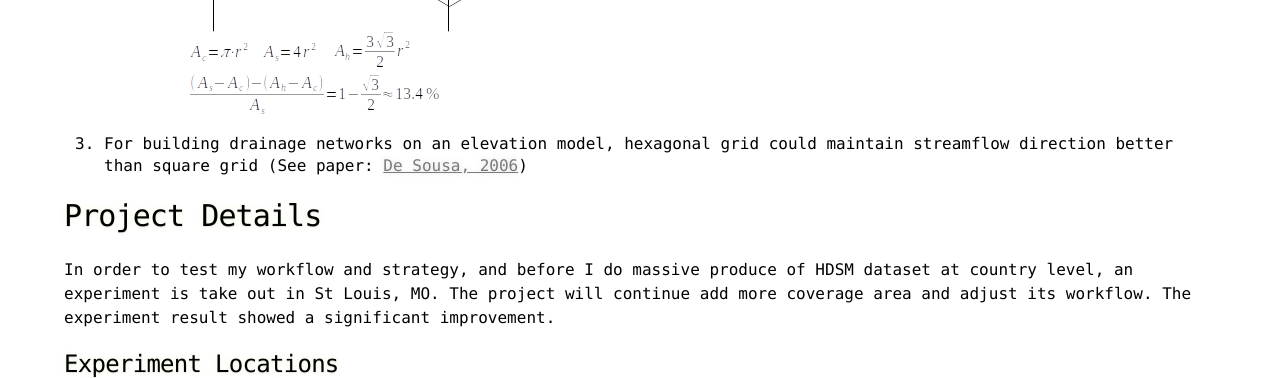
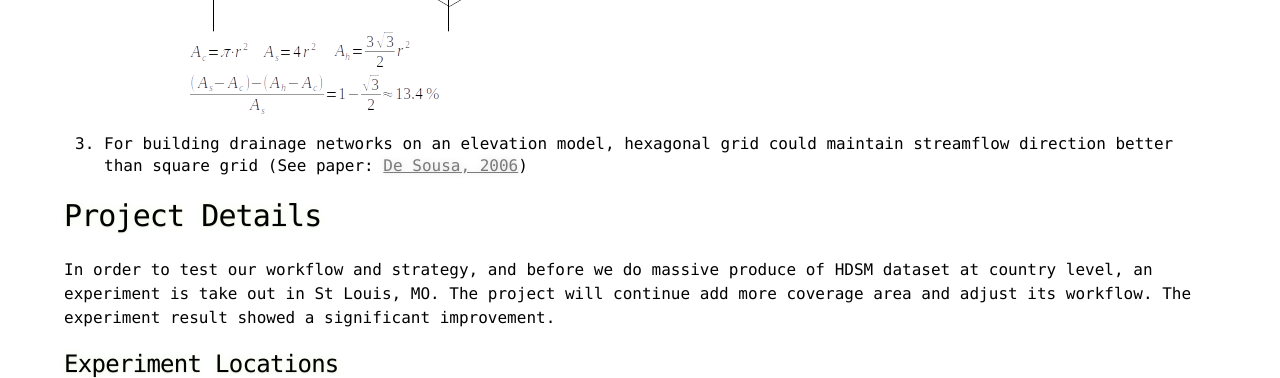
Before and after one commit to yanfuzhou/yanfuzhou.github.io, a Jekyll site: the page built from index.md, in a window 1280 px wide and 900 px high, scrolled down 1035 px, cut to the strip 0-378 px from the top of the window. Built offline with Jekyll 4.4.1, drawn with Linux system fonts in a browser that asks for light colours; our own code applies the rules of GitHub Pages for plain Markdown files.

```diff
--- a/index.md
+++ b/index.md
@@ -23,7 +23,7 @@ Using hexagonal grid to fill a [2d plane](https://www.mathsisfun.com/geometry/pl
 
 # [](#header-1)Project Details
 
-In order to test my workflow and strategy, and before I do massive produce of HDSM dataset at country level,
+In order to test our workflow and strategy, and before we do massive produce of HDSM dataset at country level,
 an experiment is take out in St Louis, MO. The project will continue add more coverage area and adjust its workflow.
 The experiment result showed a significant improvement.
 
```
